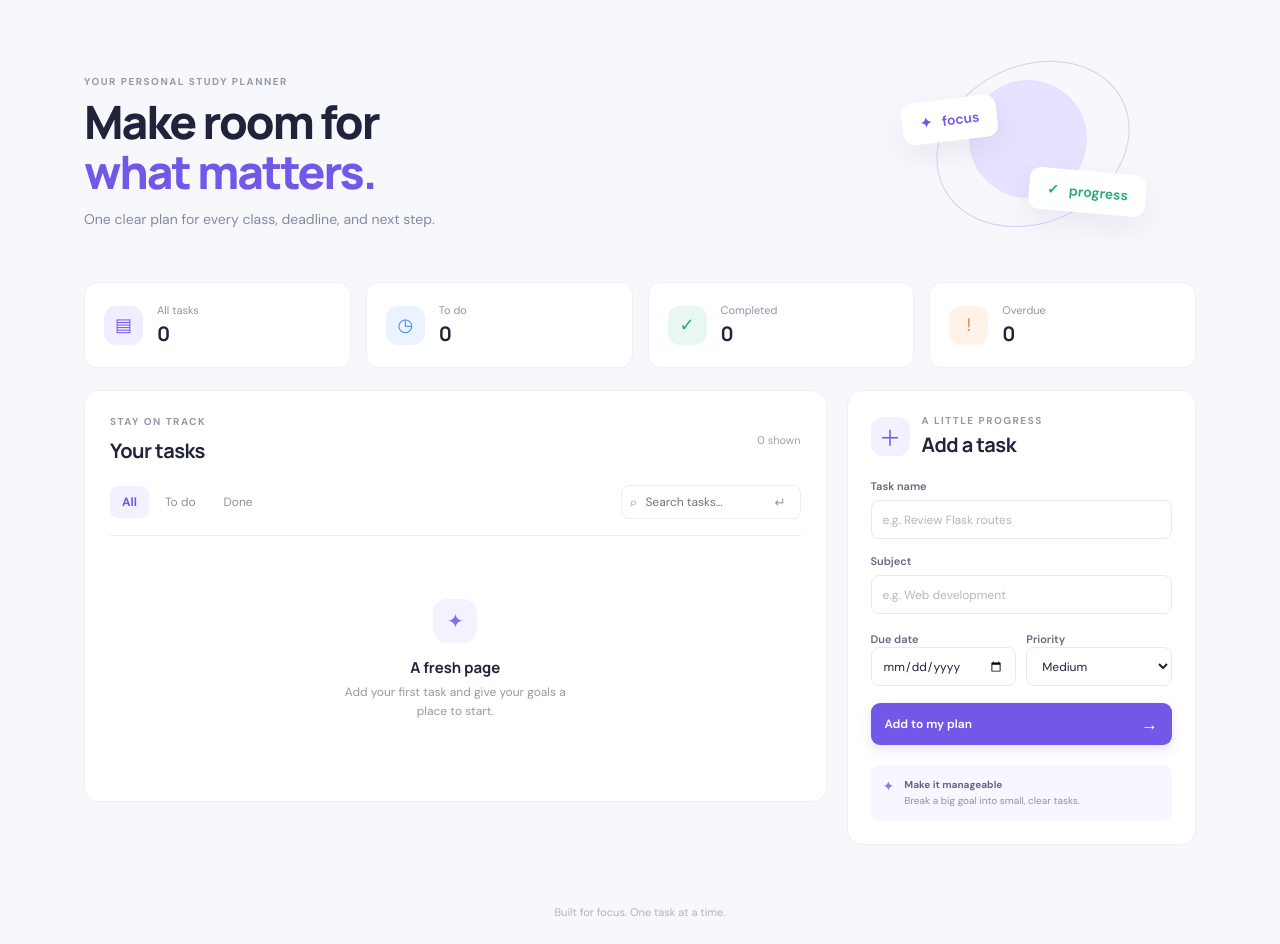
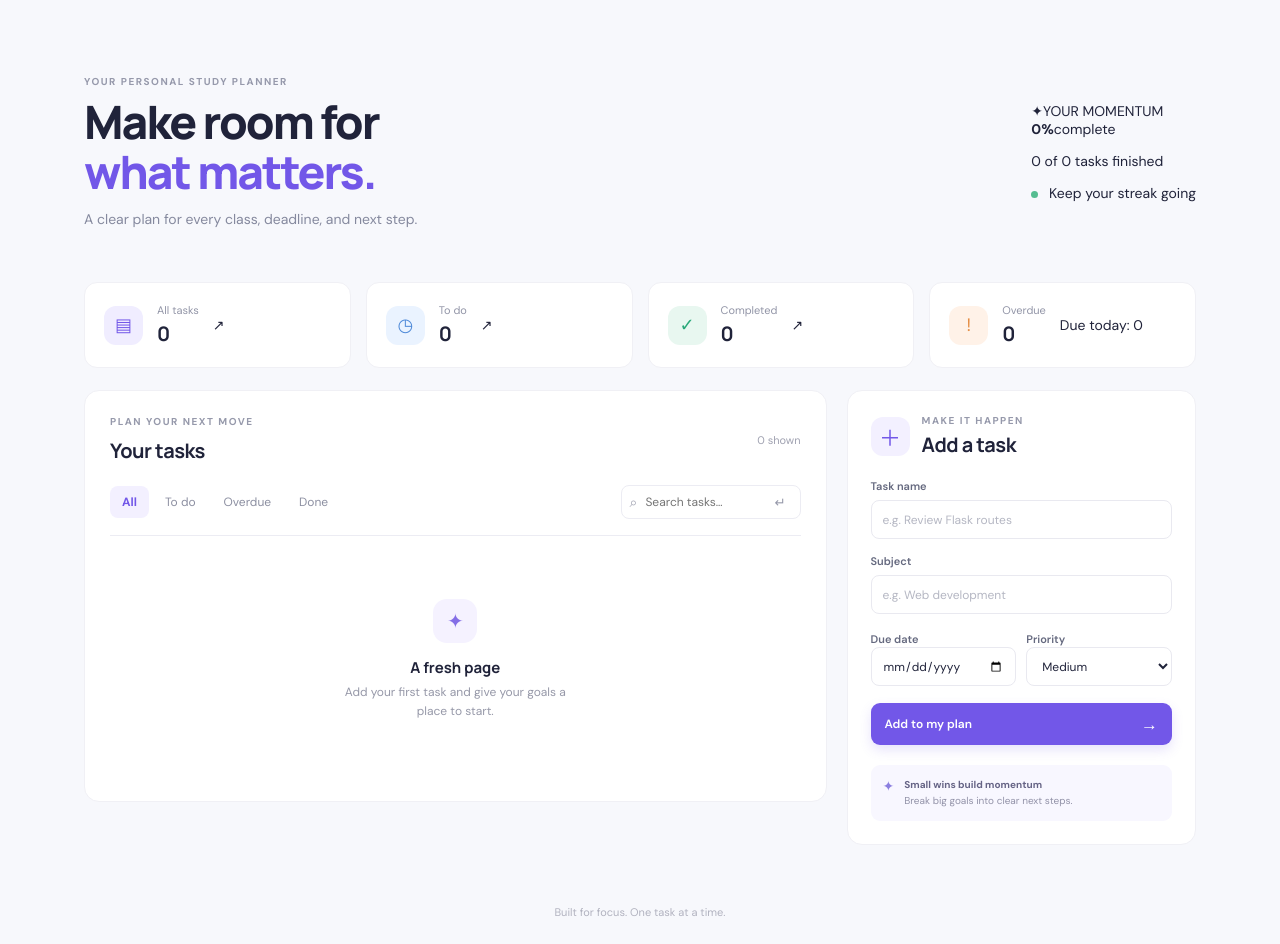
Before and after one commit to FAHAD-s3do/studyflow-flask, a Flask app: page / in a window 1280 px wide. Shown: the part 72-1016 px from the top of the page. Run offline with Flask 3, Linux system fonts and the light colour scheme.

Commit message:
Upgrade StudyFlow with dark UI and task tools

```diff
--- a/templates/index.html
+++ b/templates/index.html
@@ -2,22 +2,23 @@
 {% block title %}Study Planner · StudyFlow{% endblock %}
 {% block content %}
 <section class="hero">
-  <div><p class="eyebrow">YOUR PERSONAL STUDY PLANNER</p><h1>Make room for<br><span>what matters.</span></h1><p class="hero-copy">One clear plan for every class, deadline, and next step.</p></div>
-  <div class="hero-art" aria-hidden="true"><div class="sun"></div><div class="art-card card-one">✦ &nbsp; focus</div><div class="art-card card-two">✓ &nbsp; progress</div><div class="art-orbit"></div></div>
+  <div><p class="eyebrow"><span class="eyebrow-line"></span> YOUR PERSONAL STUDY PLANNER</p><h1>Make room for<br><span>what matters.</span></h1><p class="hero-copy">A clear plan for every class, deadline, and next step.</p></div>
+  <div class="focus-card"><div class="focus-top"><span class="focus-icon">✦</span><span class="focus-label">YOUR MOMENTUM</span></div><div class="progress-ring" style="--progress: {{ progress }}%"><div class="ring-center"><strong>{{ progress }}%</strong><span>complete</span></div></div><p>{{ done }} of {{ total }} tasks finished</p><div class="focus-foot"><span class="live-dot"></span> Keep your streak going</div></div>
 </section>
 <section class="stats" aria-label="Task summary">
-  <article class="stat-card"><span class="stat-icon violet">▤</span><div><span class="stat-label">All tasks</span><strong>{{ total }}</strong></div></article>
-  <article class="stat-card"><span class="stat-icon blue">◷</span><div><span class="stat-label">To do</span><strong>{{ active }}</strong></div></article>
-  <article class="stat-card"><span class="stat-icon green">✓</span><div><span class="stat-label">Completed</span><strong>{{ done }}</strong></div></article>
-  <article class="stat-card"><span class="stat-icon orange">!</span><div><span class="stat-label">Overdue</span><strong>{{ overdue }}</strong></div></article>
+  <article class="stat-card"><span class="stat-icon violet">▤</span><div><span class="stat-label">All tasks</span><strong>{{ total }}</strong></div><span class="stat-arrow">↗</span></article>
+  <article class="stat-card"><span class="stat-icon blue">◷</span><div><span class="stat-label">To do</span><strong>{{ active }}</strong></div><span class="stat-arrow">↗</span></article>
+  <article class="stat-card"><span class="stat-icon green">✓</span><div><span class="stat-label">Completed</span><strong>{{ done }}</strong></div><span class="stat-arrow">↗</span></article>
+  <article class="stat-card"><span class="stat-icon orange">!</span><div><span class="stat-label">Overdue</span><strong>{{ overdue }}</strong></div><span class="stat-note">Due today: {{ due_today }}</span></article>
 </section>
 <section class="workspace">
   <div class="task-panel">
-    <div class="section-heading"><div><p class="eyebrow">STAY ON TRACK</p><h2>Your tasks</h2></div><span class="task-count">{{ tasks|length }} shown</span></div>
+    <div class="section-heading"><div><p class="eyebrow">PLAN YOUR NEXT MOVE</p><h2>Your tasks</h2></div><span class="task-count">{{ tasks|length }} shown</span></div>
     <div class="toolbar">
       <nav class="filters" aria-label="Filter tasks">
         <a class="filter {% if status == 'all' %}selected{% endif %}" href="{{ url_for('index', status='all', q=search) }}">All</a>
         <a class="filter {% if status == 'active' %}selected{% endif %}" href="{{ url_for('index', status='active', q=search) }}">To do</a>
+        <a class="filter {% if status == 'overdue' %}selected{% endif %}" href="{{ url_for('index', status='overdue', q=search) }}">Overdue{% if overdue %}<span class="filter-count">{{ overdue }}</span>{% endif %}</a>
         <a class="filter {% if status == 'completed' %}selected{% endif %}" href="{{ url_for('index', status='completed', q=search) }}">Done</a>
       </nav>
       <form class="search" method="get" action="{{ url_for('index') }}">
@@ -28,26 +29,26 @@
     {% if tasks %}
       <div class="task-list">
         {% for task in tasks %}
-          <article class="task-row {% if task.completed %}is-done{% endif %}">
+          <article class="task-row {% if task.completed %}is-done{% endif %} {% if task.overdue %}is-overdue{% endif %}">
             <form method="post" action="{{ url_for('toggle_task', task_id=task.id) }}"><button class="check" type="submit" aria-label="{% if task.completed %}Reopen{% else %}Complete{% endif %} {{ task.title }}">{% if task.completed %}✓{% endif %}</button></form>
-            <div class="task-main"><div class="task-title-line"><h3>{{ task.title }}</h3><span class="priority {{ task.priority }}">{{ task.priority }}</span></div><div class="task-meta"><span class="subject-dot"></span>{{ task.subject }}{% if task.due_date %}<span class="meta-divider">·</span><span class="{% if task.overdue %}overdue-text{% endif %}">{% if task.overdue %}Overdue · {% endif %}Due {{ task.due_date.strftime('%b %d') }}</span>{% endif %}</div></div>
-            <form method="post" action="{{ url_for('delete_task', task_id=task.id) }}"><button class="delete" type="submit" aria-label="Delete {{ task.title }}" title="Delete task">×</button></form>
+            <div class="task-main"><div class="task-title-line"><h3>{{ task.title }}</h3><span class="priority {{ task.priority }}">{{ task.priority }}</span></div><div class="task-meta"><span class="subject-dot"></span>{{ task.subject }}{% if task.due_date %}<span class="meta-divider">·</span><span class="{% if task.overdue %}overdue-text{% endif %}">{% if task.overdue %}Overdue · {% endif %}Due {{ task.due_date.strftime('%b %d') }}</span>{% else %}<span class="meta-divider">·</span><span>No deadline</span>{% endif %}</div></div>
+            <div class="task-actions"><a class="edit" href="{{ url_for('edit_task', task_id=task.id) }}" aria-label="Edit {{ task.title }}" title="Edit task">✎</a><form method="post" action="{{ url_for('delete_task', task_id=task.id) }}"><button class="delete" type="submit" aria-label="Delete {{ task.title }}" title="Delete task">×</button></form></div>
           </article>
         {% endfor %}
       </div>
     {% else %}
-      <div class="empty"><div class="empty-icon">✦</div><h3>{% if search %}No matching tasks{% else %}A fresh page{% endif %}</h3><p>{% if search %}Try another search, or clear the search box.{% else %}Add your first task and give your goals a place to start.{% endif %}</p></div>
+      <div class="empty"><div class="empty-icon">✦</div><h3>{% if search %}No matching tasks{% elif status == 'overdue' %}Nothing overdue{% else %}A fresh page{% endif %}</h3><p>{% if search %}Try another search, or clear the search box.{% elif status == 'overdue' %}You are all caught up. Nice work.{% else %}Add your first task and give your goals a place to start.{% endif %}</p></div>
     {% endif %}
   </div>
   <aside class="add-panel">
-    <div class="add-heading"><span class="add-icon">＋</span><div><p class="eyebrow">A LITTLE PROGRESS</p><h2>Add a task</h2></div></div>
+    <div class="add-heading"><span class="add-icon">＋</span><div><p class="eyebrow">MAKE IT HAPPEN</p><h2>Add a task</h2></div></div>
     <form class="task-form" method="post" action="{{ url_for('create_task') }}">
       <label for="title">Task name</label><input id="title" name="title" maxlength="120" placeholder="e.g. Review Flask routes" required>
       <label for="subject">Subject</label><input id="subject" name="subject" maxlength="60" placeholder="e.g. Web development">
       <div class="form-row"><div><label for="due_date">Due date</label><input id="due_date" name="due_date" type="date"></div><div><label for="priority">Priority</label><select id="priority" name="priority"><option value="low">Low</option><option value="medium" selected>Medium</option><option value="high">High</option></select></div></div>
       <button class="submit-button" type="submit">Add to my plan <span>→</span></button>
     </form>
-    <div class="tip"><span>✦</span><p><strong>Make it manageable</strong><br>Break a big goal into small, clear tasks.</p></div>
+    <div class="tip"><span>✦</span><p><strong>Small wins build momentum</strong><br>Break big goals into clear next steps.</p></div>
   </aside>
 </section>
 {% endblock %}
```
